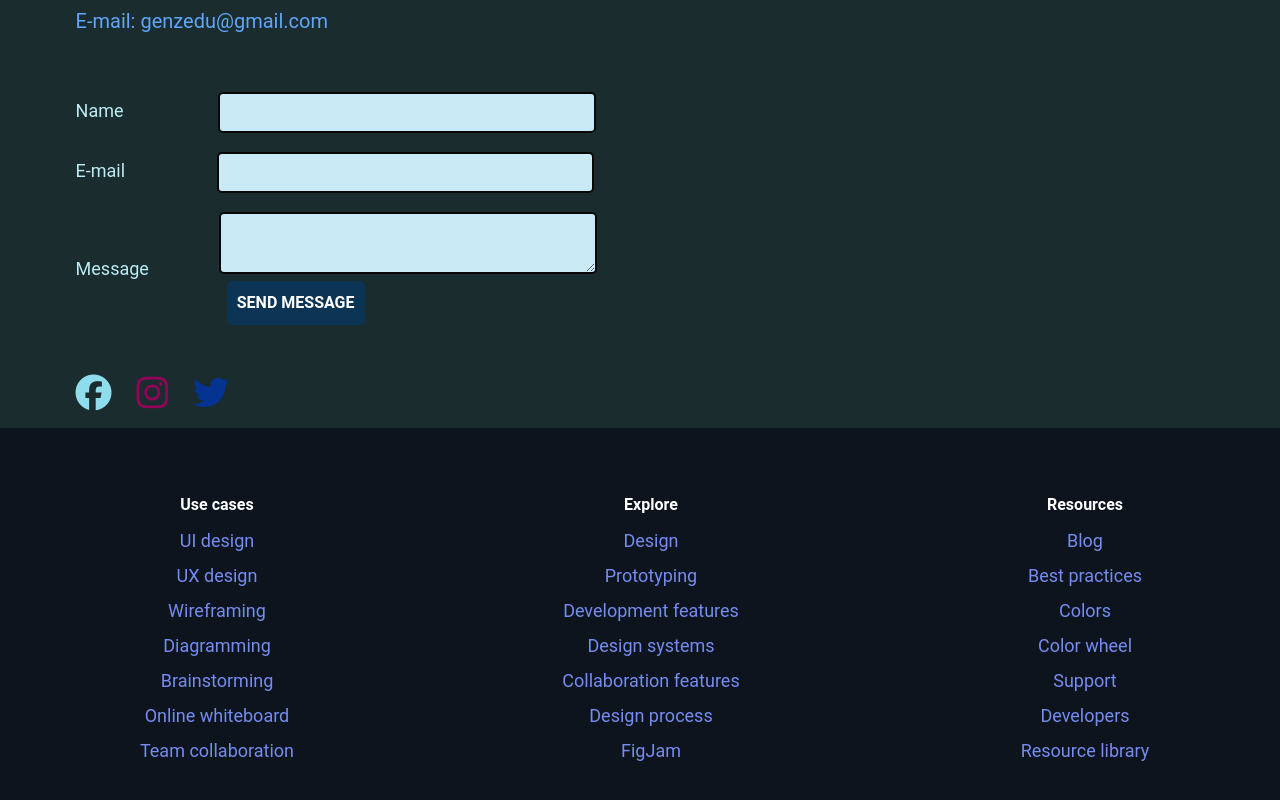
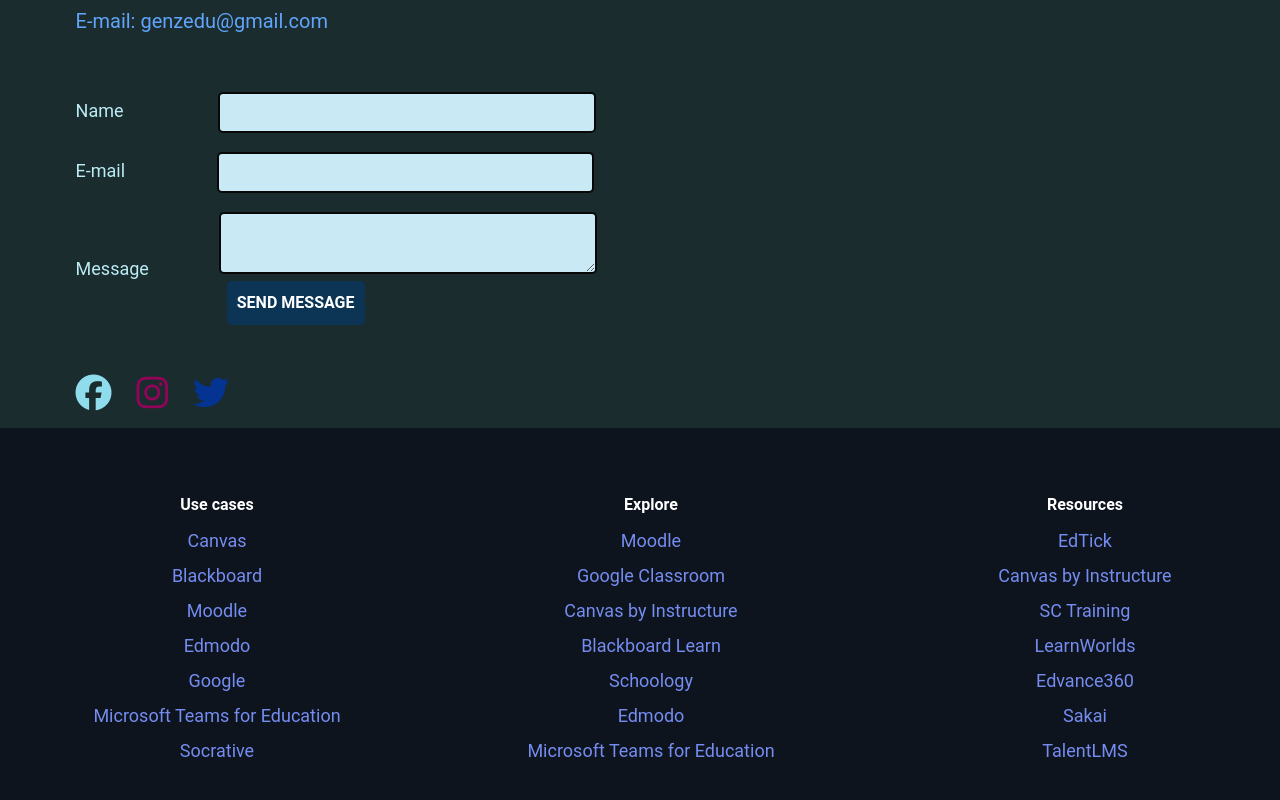
Before and after one commit to VOSANDI2003/contact_us, a Next.js app: page / in a window 1280 px wide. Shown: the part 979-1779 px from the top of the page. Built offline with nearby package versions, Linux system fonts and the light colour scheme.

Commit message:
Update footer.js

```diff
--- a/src/app/footer.js
+++ b/src/app/footer.js
@@ -11,37 +11,37 @@
                 <div>
                     <h4>Use cases</h4>
                     <ul>
-                        <li><Link href="#">UI design</Link></li>
-                        <li><Link href="#">UX design</Link></li>
-                        <li><Link href="#">Wireframing</Link></li>
-                        <li><Link href="#">Diagramming</Link></li>
-                        <li><Link href="#">Brainstorming</Link></li>
-                        <li><Link href="#">Online whiteboard</Link></li>
-                        <li><Link href="#">Team collaboration</Link></li>
+                        <li><Link href="#">Canvas</Link></li>
+                        <li><Link href="#"> Blackboard</Link></li>
+                        <li><Link href="#"> Moodle</Link></li>
+                        <li><Link href="#">Edmodo</Link></li>
+                        <li><Link href="#">Google</Link></li>
+                        <li><Link href="#"> Microsoft Teams for Education</Link></li>
+                        <li><Link href="#"> Socrative</Link></li>
                     </ul>
                 </div>
                 <div>
                     <h4>Explore</h4>
                     <ul>
-                        <li><Link href="#">Design</Link></li>
-                        <li><Link href="#">Prototyping</Link></li>
-                        <li><Link href="#">Development features</Link></li>
-                        <li><Link href="#">Design systems</Link></li>
-                        <li><Link href="#">Collaboration features</Link></li>
-                        <li><Link href="#">Design process</Link></li>
-                        <li><Link href="#">FigJam</Link></li>
+                        <li><Link href="#">Moodle</Link></li>
+                        <li><Link href="#">Google Classroom</Link></li>
+                        <li><Link href="#">Canvas by Instructure</Link></li>
+                        <li><Link href="#">Blackboard Learn</Link></li>
+                        <li><Link href="#">Schoology</Link></li>
+                        <li><Link href="#">Edmodo</Link></li>
+                        <li><Link href="#">Microsoft Teams for Education</Link></li>
                     </ul>
                 </div>
                 <div>
                     <h4>Resources</h4>
                     <ul>
-                        <li><Link href="#">Blog</Link></li>
-                        <li><Link href="#">Best practices</Link></li>
-                        <li><Link href="#">Colors</Link></li>
-                        <li><Link href="#">Color wheel</Link></li>
-                        <li><Link href="#">Support</Link></li>
-                        <li><Link href="#">Developers</Link></li>
-                        <li><Link href="#">Resource library</Link></li>
+                        <li><Link href="#">EdTick</Link></li>
+                        <li><Link href="#">Canvas by Instructure</Link></li>
+                        <li><Link href="#">SC Training</Link></li>
+                        <li><Link href="#">LearnWorlds</Link></li>
+                        <li><Link href="#">Edvance360</Link></li>
+                        <li><Link href="#">Sakai</Link></li>
+                        <li><Link href="#">TalentLMS</Link></li>
                     </ul>
                 </div>
             </div>
```
